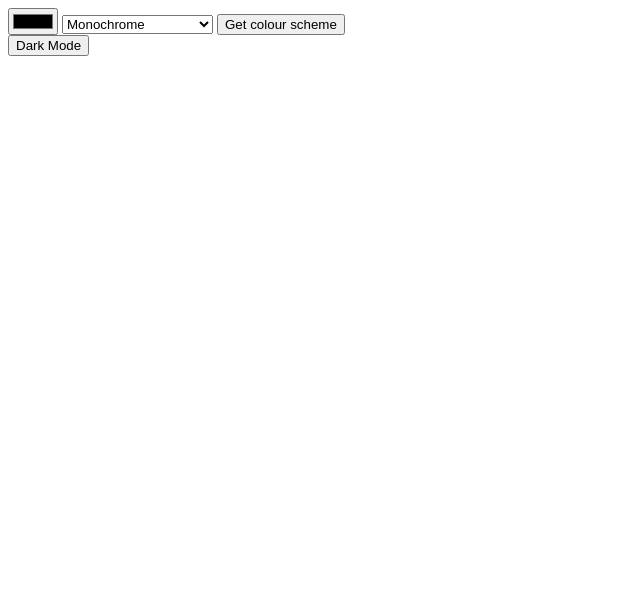
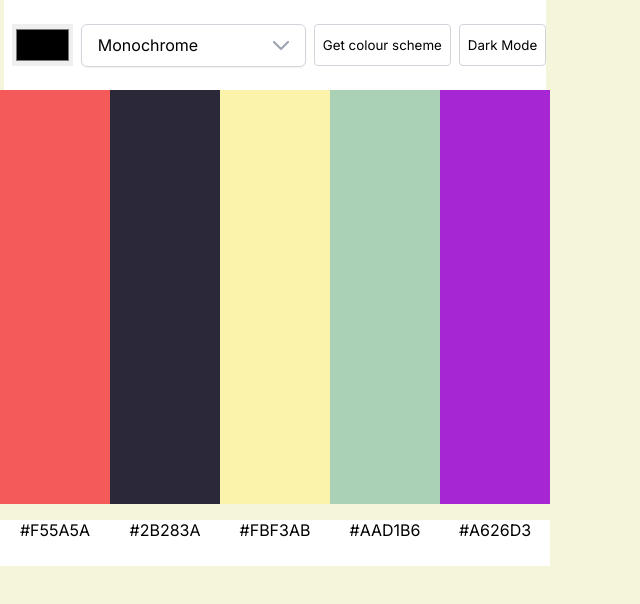
Before and after one commit to SanJammin/Colour-Scheme-Generator, a plain HTML site: page index.html in a window 1280 px wide. Shown: the whole page, without its empty margins (0-640 px from the left). Drawn offline with Linux system fonts and the light colour scheme.

Commit message:
Add styling
Not complete but first attempt

```diff
--- a/index.css
+++ b/index.css
@@ -0,0 +1,113 @@
+body {
+    margin: 0;
+    padding: 0;
+    font-family: "Inter", sans-serif;
+    width: 550px;
+    height: 550px;
+    box-sizing: border-box;
+    background-color: beige;
+}
+
+.app {
+    display: flex;
+    flex-direction: column;
+    justify-content: center;
+    align-items: center;
+}
+
+header {
+    height: 90px;
+    display: flex;
+    align-items: center;
+    background-color: white;
+}
+
+form {
+    display: flex;
+    align-items: center;
+    gap: 0.5em;
+    padding: 0 0.5em;
+}
+
+#colour-picker {
+    border: none;
+    height: 42px;
+    width: 61px;
+}
+
+.select-wrapper {
+    position: relative;
+    display: inline-block;
+    width: max-content;
+}
+
+select {
+    appearance: none;
+    -webkit-appearance: none;
+    -moz-appearance: none;
+    background-color: white;
+    background-image: url('./images/Icon.png');
+    background-repeat: no-repeat;
+    background-position: right 1rem center;
+    background-size: 1rem;
+    padding: 0.75rem 2.5rem 0.75rem 1rem;
+    border: 1px solid #d1d5db;
+    border-radius: 6px;
+    font-family: inherit;
+    font-size: 1rem;
+    cursor: pointer;
+    box-shadow: 0 1px 2px rgba(0, 0, 0, 0.05);
+    outline: none;
+}
+
+select:focus {
+    outline: none;
+    border: 1px solid #d1d5db;
+    box-shadow: none;
+}
+
+button {
+    border: 1px solid #d1d5db;
+    cursor: pointer;
+    border-radius: 4px;
+    font-family: inherit;
+    height: 42px;
+    background-color: white;
+    padding: 0 0.5rem;
+}
+
+.colour-scheme {
+    display: flex;
+}
+
+.colour {
+    width: 110px;
+    height: 414px;
+}
+
+.code {
+    width: 110px;
+    height: 46px;
+    text-align: center;
+    background-color: white;
+}
+
+#original-colour {
+    background-color: #F55A5A;
+}
+
+#colour-two {
+    background-color: #2B283A;
+}
+
+#colour-three {
+    background-color: #FBF3AB;
+}
+
+#colour-four {
+    background-color: #AAD1B6;
+}
+
+#colour-five {
+    background-color: #A626D3;
+}
--- a/index.html
+++ b/index.html
@@ -12,9 +12,11 @@
     <link rel="stylesheet" href="index.css">
 </head>
 <body>
+    <div class="app">
         <header>
             <form>
                 <input type="color" id="colour-picker" aria-label="Select base colour for scheme">
+                <div class="select-wrapper">
                     <select id="scheme-selection" aria-label="Select colour scheme type">
                         <option value="monochrome">Monochrome</option>
                         <option value="monochrome-dark">Monochrome-dark</option>
@@ -25,35 +27,36 @@
                         <option value="triad">Triad</option>
                         <option value="quad">Quad</option>
                     </select>
+                </div>
                 <button id="get-colour-scheme" aria-label="Generate new colour scheme">Get colour scheme</button>
             </form>
             <button id="light-and-dark-mode" aria-label="Switch between light and dark mode">Dark Mode</button>
         </header>
-
         <main>
             <div class="colour-scheme">
                 <div class="colour-and-code">
                     <div class="colour" id="original-colour"></div>
-                <p class="code" id="code"></p>
+                    <p class="code" id="original-code">#F55A5A</p>
                 </div>
                 <div class="colour-and-code">
                     <div class="colour" id="colour-two"></div>
-                <p class="code" id="code"></p>
+                    <p class="code" id="code-two">#2B283A</p>
                 </div>
                 <div class="colour-and-code">
                     <div class="colour" id="colour-three"></div>
-                <p class="code" id="code"></p>
+                    <p class="code" id="code-three">#FBF3AB</p>
                 </div>
                 <div class="colour-and-code">
                     <div class="colour" id="colour-four"></div>
-                <p class="code" id="code"></p>
+                    <p class="code" id="code-four">#AAD1B6</p>
                 </div>
                 <div class="colour-and-code">
                     <div class="colour" id="colour-five"></div>
-                <p class="code" id="code"></p>
+                    <p class="code" id="code-five">#A626D3</p>
                 </div>
             </div>
         </main>
+    </div>
 
     <script src="index.js"></script>
 </body>
```
Also changed, not shown: images/Icon.png (added). Lines whose indentation alone changed are shown as unchanged.
